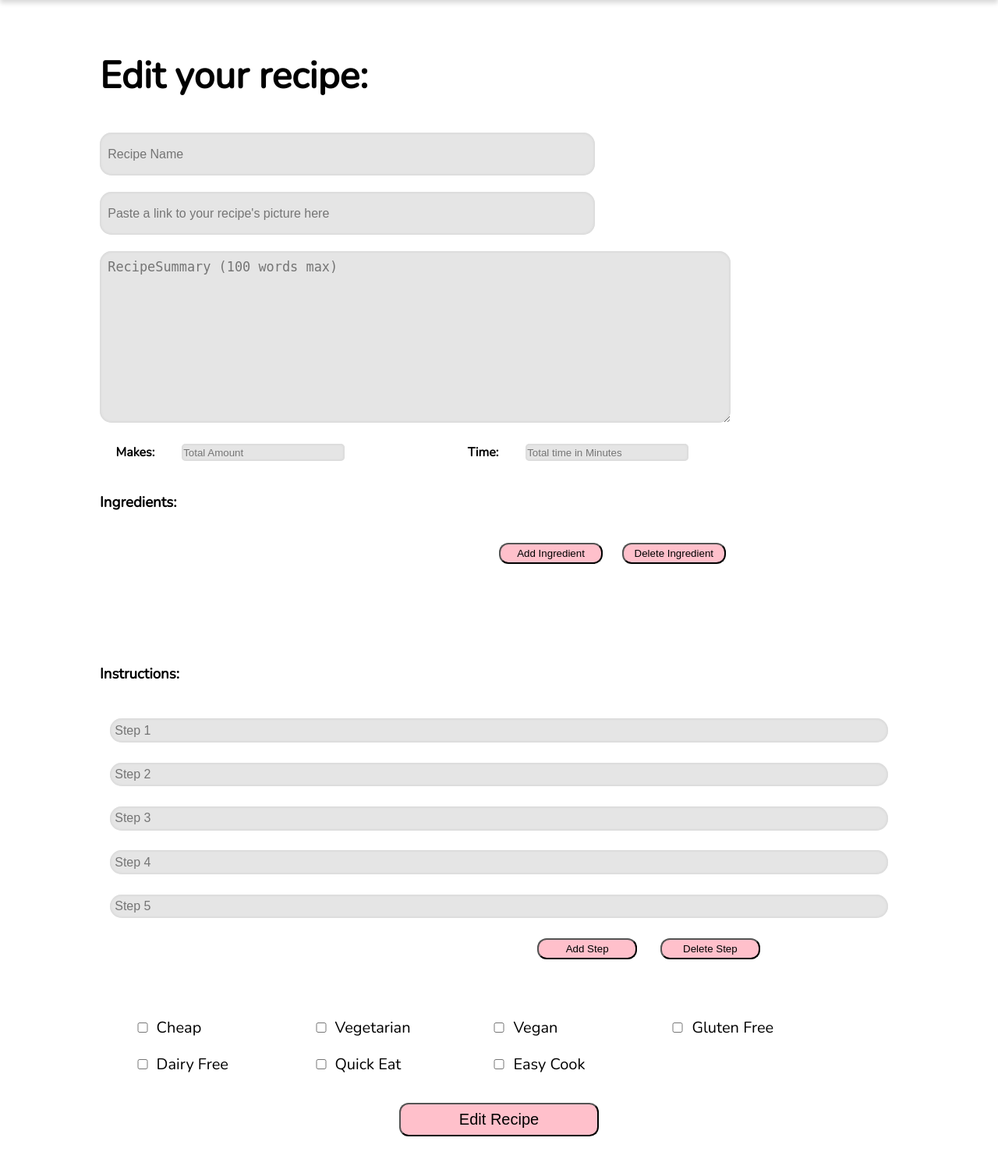
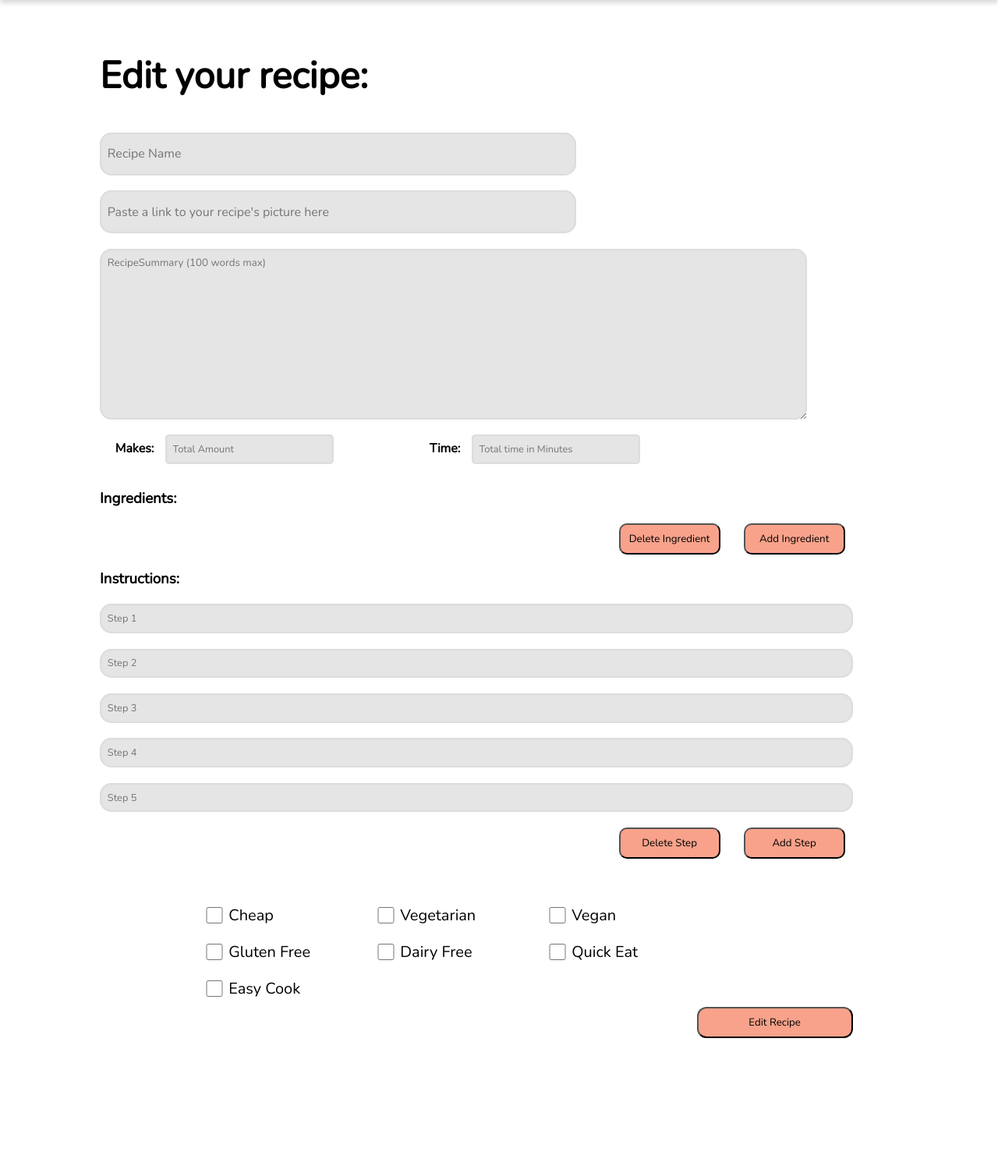
Before and after one commit to cse110-fa21-group34/rocketrecipes, a PHP site: page /html/editRecipe.html in a window 1280 px wide. Shown: the part 80-1575 px from the top of the page at 78% size. After the commit the page ends 1411 px from the top, so only its background shows below. Run offline with PHP 8.4, Linux system fonts and the light colour scheme.

Commit message:
fixed create/edit recipe page styles

```diff
--- a/root/css/CreateRecipe.css
+++ b/root/css/CreateRecipe.css
@@ -1,4 +1,91 @@
-@media only screen and (min-width: 100px) {
+* {
+  font-family: inherit;
+}
+input {
+  padding: 1%;
+  background-color: #e5e5e5;
+  box-shadow: inset 0 0 2px 2px rgb(220, 220, 220);
+  border: 0 none;
+}
+textarea {
+  padding: 1%;
+  background-color: #e5e5e5;
+  box-shadow: inset 0 0 2px 2px rgb(220, 220, 220);
+  border: 0 none;
+}
+label > input {
+  background-color: initial;
+  box-shadow: initial;
+  border: initial;
+}
+.recipeButton {
+  height: 40px;
+  border-radius: 10px;
+  background-color: #F9A28B;
+  float: right;
+  margin-right: 30px;
+  width: 130px;
+}
+
+.buttons {
+  height: 40px;
+  text-align: center;
+}
+
+.amount {
+  margin-left: 10px;
+  width: 20%;
+  border-radius: 5px;
+  background-color: #e5e5e5;
+  box-shadow: inset 0 0 2px 2px rgb(220, 220, 220);
+  border: 0 none;
+}
+
+.ingredSteps input {
+  background-color: #e5e5e5;
+  box-shadow: inset 0 0 2px 2px rgb(220, 220, 220);
+  border: 0 none;
+}
+
+.make {
+  display: inline-block;
+  margin-top: 2%;
+  margin-left: 2%;
+}
+
+.make2 {
+  display: inline-block;
+  margin-top: 2%;
+  margin-left: 12%;
+}
+
+.Ingre {
+  margin-bottom: 2%;
+  margin-right: 2%;
+  width: 8%;
+  border-radius: 15px;
+  text-align: center;
+}
+
+.unit {
+  margin-bottom: 2%;
+  margin-right: 2%;
+  width: 8%;
+  border-radius: 15px;
+  clear: both;
+  text-align: center;
+}
+
+.Ingredient {
+  width: 70%;
+  padding-left: 2%;
+  border-radius: 15px;
+}
+
+@media only screen and (max-width: 999px) {
+  input {
+    font-size: 0.80em;
+  }
   .midPart {
     margin-top: 5%;
     margin-left: 5%;
@@ -17,22 +104,17 @@
     height: 35px;
     border: 0 none;
     border-radius: 15px;
-    padding-left: 2%;
-    font-size: 1em;
     background-color: #e5e5e5;
     box-shadow: inset 0 0 2px 2px rgb(220, 220, 220);
+    font-size: 1em;
   }
 
   .image-upload {
+    font-size: 1em;
     margin-top: 2%;
     width: 98%;
     height: 35px;
     border-radius: 15px;
-    padding-left: 2%;
-    font-size: 1em;
-    background-color: #e5e5e5;
-    box-shadow: inset 0 0 2px 2px rgb(220, 220, 220);
-    border: 0 none;
   }
 
   .descrip {
@@ -41,105 +123,19 @@
     height: 200px;
     border-radius: 15px;
     border-width: 2px;
-    padding-left: 2%;
-    font-size: 1.3em;
     background-color: #e5e5e5;
     box-shadow: inset 0 0 2px 2px rgb(220, 220, 220);
     border: 0 none;
   }
 
-  .instructions {
-    text-align: center;
-    font-size: 1em;
-  }
-
   .instructions input {
-    margin-top: 2%;
-    margin-left: 0%;
-    width: 90%;
+    margin-bottom: 2%;
+    width: 94%;
     border-radius: 15px;
-    border-width: 2px;
-    padding: 0.5%;
-    font-size: 1em;
     background-color: #e5e5e5;
     box-shadow: inset 0 0 2px 2px rgb(220, 220, 220);
     border: 0 none;
-  }
-
-  .make {
-    display: inline-block;
-    margin-top: 2%;
-    margin-left: 2%;
-  }
-
-  .amount {
-    margin-left: 3%;
-    width: 20%;
-    height: 20px;
-    border-radius: 5px;
-    background-color: #e5e5e5;
-    box-shadow: inset 0 0 2px 2px rgb(220, 220, 220);
-    border: 0 none;
-  }
-
-  .make2 {
-    display: inline-block;
-    margin-top: 0;
-    margin-left: 2%;
-  }
-
-  .Ingre {
-    margin-top: 2%;
-    width: 8%;
-    border-radius: 15px;
-    height: 28px;
-    padding-left: 1%;
-    font-size: 1em;
-  }
-
-  .unit {
-    margin-top: 2%;
-    width: 8%;
-    border-radius: 15px;
-    height: 28px;
-    padding-left: 1%;
-    margin-left: 2%;
-    clear: both;
-  }
-
-  .Ingredient {
-    margin-left: 2%;
-    width: 70%;
-    height: 28px;
-    border-radius: 15px;
-    padding-left: 1%;
-  }
-
-  #addIngredient {
-    margin-top: 2%;
-    margin-left: 15%;
-    width: 25%;
-    height: 35px;
-    border-radius: 15px;
-    background-color: pink;
-  }
-
-  #deleteIngredient {
-    margin-left: 20%;
-    width: 25%;
-    height: 35px;
-    border-radius: 15px;
-    background-color: pink;
-  }
-
-  .ingredSteps input {
-    background-color: #e5e5e5;
-    box-shadow: inset 0 0 2px 2px rgb(220, 220, 220);
-    border: 0 none;
-  }
-
-  #instruct {
-    margin-left: 5%;
+    padding-right: 2%;
   }
 
   .instructArea {
@@ -148,7 +144,6 @@
     height: 200px;
     border-radius: 15px;
     border-width: 2px;
-    padding: 1%;
   }
 
   #Create {
@@ -160,39 +155,19 @@
     background-color: pink;
   }
 
-  .buttons {
-    text-align: center;
-  }
-
-  #plus {
-    margin-top: 2%;
-    margin-left: 15%;
-    width: 25%;
-    height: 35px;
-    border-radius: 15px;
-    background-color: pink;
-  }
-
-  #Delete {
-    margin-left: 20%;
-    width: 25%;
-    height: 35px;
-    border-radius: 15px;
-    background-color: pink;
-  }
-
   .checkboxes {
+    margin-top: 20px;
+    display: flex;
+    flex-wrap: wrap;
+    margin-top: 5%;
     margin-left: 12%;
     width: 80%;
-    flex-wrap: wrap;
-    justify-content: center;
   }
 
   .container {
-    font-size: 13px;
-    width: 40%;
     margin: 5px;
-    display: inline-block;
+    display: flex;
+    width: 200px;
   }
 
   .container input {
@@ -204,18 +179,25 @@
   }
 
   .create-recipe-button button {
-    margin-left: 40%;
-    margin-top: 2%;
-    margin-bottom: 3%;
-    width: 30%;
-    height: 43px;
-    font-size: 1em;
-    border-radius: 15px;
-    background-color: pink;
+    float: right;
+    margin: 0 20px 50px;
+    width: 200px;
+    height: 40px;
+    font-size: 16;
+    border-radius: 12px;
+    background-color: #F9A28B;
+  }
+  .recipeButton {
+    margin-right: 4%;
+    width: 120px;
+    font-size: 12px;
   }
 }
 
 @media only screen and (min-width: 1000px) {
+  input {
+    font-size: 0.80em;
+  }
   .line-break {
     display: none;
   }
@@ -224,6 +206,7 @@
     margin-top: 5%;
     margin-left: 10%;
     margin-right: 10%;
+    width: 77%;
   }
 
   .midPart h2 {
@@ -236,8 +219,8 @@
     width: 60%;
     height: 35px;
     border-radius: 15px;
-    padding: 1%;
     fill: #e5e5e5;
+    font-size: 1em;
   }
 
   .image-upload {
@@ -245,102 +228,30 @@
     width: 60%;
     height: 35px;
     border-radius: 15px;
-    padding: 1%;
+    font-size: 1em;
   }
 
   .descrip {
     margin-top: 2%;
-    width: 77%;
+    width: 90%;
     height: 200px;
     border-radius: 15px;
     border-width: 2px;
-    padding: 1%;
   }
 
-  .ingredSteps input {
+
+
+  .instructions input {
+    margin-bottom: 2%;
+    width: 95%;
+    border-radius: 15px;
+    border-width: 2px;
+    padding-right: 2%;
     background-color: #e5e5e5;
     box-shadow: inset 0 0 2px 2px rgb(220, 220, 220);
     border: 0 none;
   }
 
-  .instructions {
-    text-align: center;
-  }
-
-  .instructions input {
-    margin-top: 2%;
-    width: 77%;
-    border-radius: 15px;
-    border-width: 2px;
-    padding: 0.5%;
-  }
-
-  .make {
-    display: inline-block;
-    margin-top: 2%;
-    margin-left: 2%;
-  }
-
-  .amount {
-    margin-left: 3%;
-    width: 20%;
-    height: 20px;
-    border-radius: 5px;
-  }
-
-  .make2 {
-    display: inline-block;
-    margin-top: 2%;
-    margin-left: 15%;
-  }
-
-  .Ingre {
-    margin-top: 2%;
-    width: 8%;
-    border-radius: 15px;
-    height: 28px;
-    padding-left: 1%;
-  }
-
-  .unit {
-    margin-top: 2%;
-    width: 8%;
-    border-radius: 15px;
-    height: 28px;
-    padding-left: 1%;
-    margin-left: 2%;
-    clear: both;
-  }
-
-  .Ingredient {
-    margin-left: 2%;
-    width: 70%;
-    height: 28px;
-    border-radius: 15px;
-    padding-left: 1%;
-  }
-
-  #addIngredient {
-    margin-top: 2%;
-    margin-left: 50%;
-    width: 13%;
-    height: 27px;
-    border-radius: 12px;
-    background-color: pink;
-  }
-
-  #deleteIngredient {
-    margin-left: 2%;
-    width: 13%;
-    height: 27px;
-    border-radius: 12px;
-    background-color: pink;
-  }
-
-  #instruct {
-    margin-top: 10%;
-    margin-left: 10%;
-  }
 
   .instructArea {
     margin-left: 10%;
@@ -348,7 +259,6 @@
     height: 200px;
     border-radius: 15px;
     border-width: 2px;
-    padding: 1%;
   }
 
   #Create {
@@ -360,39 +270,20 @@
     background-color: pink;
   }
 
-  .buttons {
-    text-align: center;
-  }
-
-  #plus {
-    margin-top: 2%;
-    margin-left: 30%;
-    width: 10%;
-    height: 27px;
-    border-radius: 12px;
-    background-color: pink;
-  }
-
-  #Delete {
-    margin-left: 2%;
-    width: 10%;
-    height: 27px;
-    border-radius: 12px;
-    background-color: pink;
-  }
-
   .checkboxes {
+    margin-top: 20px;
+    display: flex;
+    flex-wrap: wrap;
     margin-top: 5%;
     margin-left: 12%;
     width: 80%;
-    justify-content: center;
   }
 
   .container {
     font-size: 20px;
-    width: 20%;
     margin: 10px;
-    display: inline-block;
+    width: 200px;
+    display: flex;
   }
 
   .container input {
@@ -408,13 +299,15 @@
   }
 
   .create-recipe-button button {
-    margin-left: 40%;
-    margin-top: 2%;
-    margin-bottom: 3%;
-    width: 20%;
-    height: 43px;
-    font-size: 20px;
+    float: right;
+    margin: 0 20px 50px;
+    width: 200px;
+    height: 40px;
+    font-size: 16;
     border-radius: 12px;
-    background-color: pink;
+    background-color: #F9A28B;
+  }
+  .recipeButton {
+    margin-right: 30px;
   }
 }
--- a/root/html/editRecipe.html
+++ b/root/html/editRecipe.html
@@ -4,7 +4,7 @@
     <meta charset="UTF-8" />
     <meta http-equiv="X-UA-Compatible" content="IE=edge" />
     <meta name="viewport" content="width=device-width, initial-scale=1.0" />
-    <link rel="stylesheet" href="../css/editRecipe.css" class="style" />
+    <link rel="stylesheet" href="../css/CreateRecipe.css" class="style" />
     <script src="../components/custom-navbar.js" type="module"></script>
     <script src="../scripts/editRecipe.js" type="module"></script>
     <link rel="shortcut icon" type="image/x-icon" href="/favicon.png" />
@@ -59,10 +59,9 @@
           <input class="Ingredient" type="text" placeholder="Ingredient 1" id="ing1"/> -->
         </div>
 
-        <div>
-          <button id="addIngredient">Add Ingredient</button>
-          <button id="deleteIngredient">Delete Ingredient</button>
-        </div>
+        <div class="buttons">
+          <button class="recipeButton" id="addIngredient">Add Ingredient</button>
+          <button class="recipeButton" id="deleteIngredient">Delete Ingredient</button>
         </div>
         <h3 id="instruct">Instructions:</h3>
         <div class="instructions">
@@ -73,8 +72,8 @@
           <input class="step" type="text" placeholder="Step 5" id="Step5" />
         </div>
         <div class="buttons">
-        <button id="plus">Add Step</button>
-        <button id="Delete">Delete Step</button>
+          <button class="recipeButton" id="plus">Add Step</button>
+          <button class="recipeButton" id="Delete">Delete Step</button>
         </div>
 
         <form input="checkboxes" class="checkboxes">
@@ -87,8 +86,9 @@
           <label class="container"><input id="easyCook" name="Easy Cook" type="checkbox">Easy Cook</label>
         </form>
 
-      <div class="edit-recipe-button">
+        <div class="create-recipe-button">
           <button id="edit-button">Edit Recipe</button>
+        </div>
       </div>
     </main>
     <footer>
--- a/root/scripts/editRecipe.js
+++ b/root/scripts/editRecipe.js
@@ -1,7 +1,5 @@
 /* eslint-disable import/extensions */
-import {
-  getAllRecipes, readRecipe, updateRecipe,
-} from './utils.js';
+import { getAllRecipes, readRecipe, updateRecipe } from './utils.js';
 /* eslint-disable prefer-destructuring */
 // const crypto = require('crypto');
 
```
Also changed, not shown: root/html/CreateRecipe.html (+8 -6 lines). Lines whose indentation alone changed are shown as unchanged.
